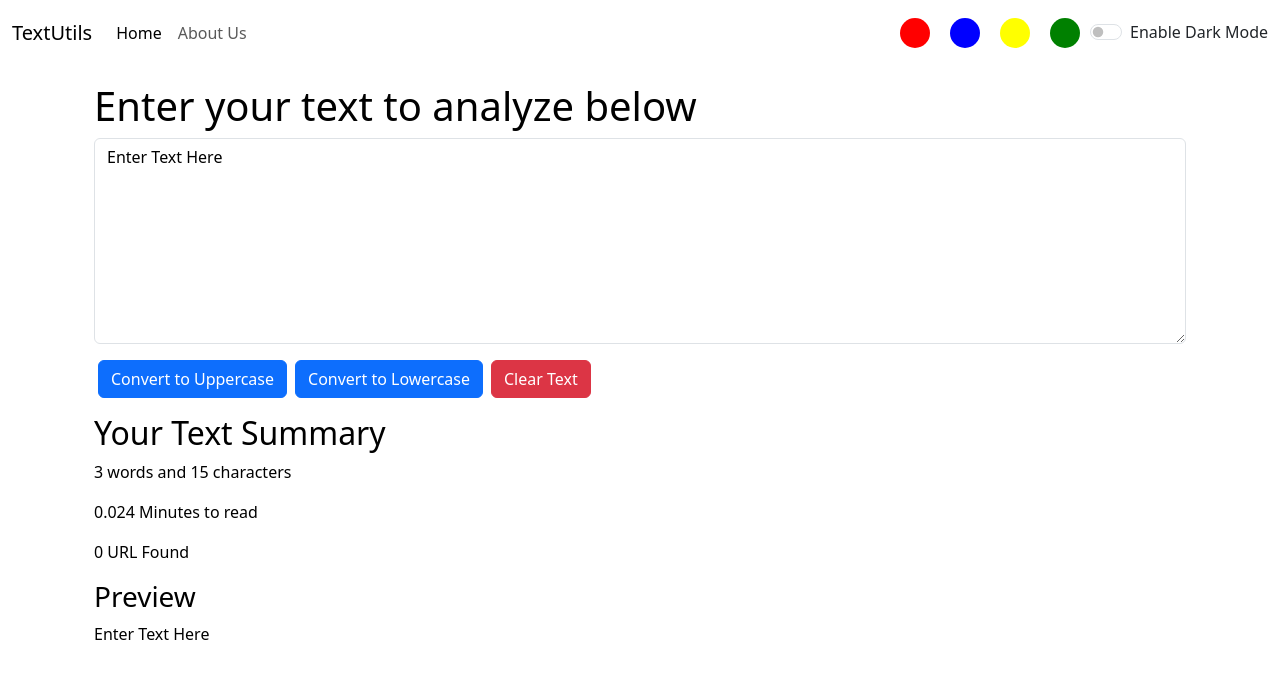
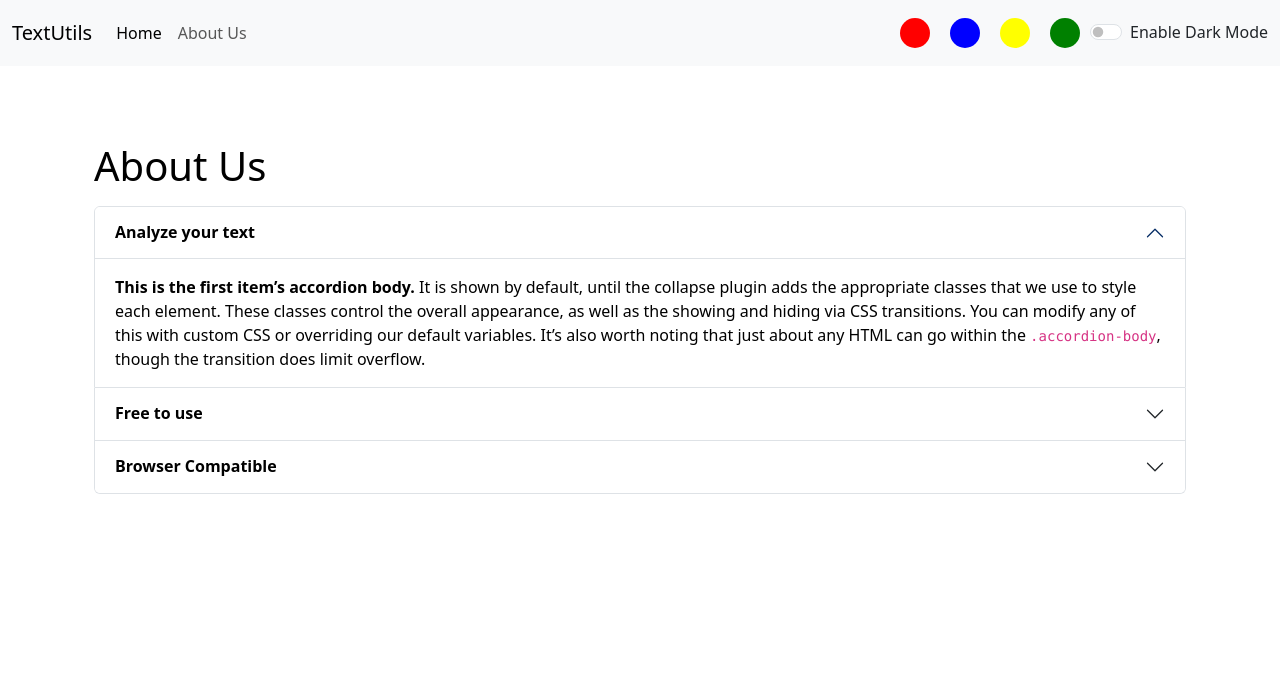
Before and after one commit to Darpan242003/my-app, a React (Vite) app: page /#/about in a window 1280 px wide. Before the commit this address led to /. Shown: the top 678 px of the page. Built offline with nearby package versions, Linux system fonts and the light colour scheme.

Commit message:
Fixed Issues

```diff
--- a/index.html
+++ b/index.html
@@ -4,10 +4,10 @@
     <meta charset="UTF-8" />
     <link rel="icon" type="image/svg+xml" href="./src/assets/favicon-16x16.png" />
     <meta name="viewport" content="width=device-width, initial-scale=1.0" />
-    <meta name="description" content="TextUtils is a utility which can be used to manipulate your text in the way you want.">
+    <meta name="description" content="TextUtils is a word counter and character counter utility which can be used to manipulate your text in the way you want. You can convert your text from uppercase to lowercase and lowercase to uppercase.">
     <!-- added description for better search engine optimization -->
     <link href="https://cdn.jsdelivr.net/npm/bootstrap@5.3.7/dist/css/bootstrap.min.css" rel="stylesheet" integrity="sha384-LN+7fdVzj6u52u30Kp6M/trliBMCMKTyK833zpbD+pXdCLuTusPj697FH4R/5mcr" crossorigin="anonymous">
-    <title>TextUtils</title>
+    <title>TextUtils Word Counter | Character Counter | Lowercase to Uppercase | Uppercase to Lowercase</title>
   </head>
   <body>
     <div id="root"></div>
--- a/src/App.jsx
+++ b/src/App.jsx
@@ -4,6 +4,12 @@ import About from './Components/About'
 import Navbar from './Components/Navbar'
 import TextForm from './Components/TextForm'
 import Alert from './Components/Alert'
+
+import {
+  HashRouter as Router,
+  Routes,
+  Route,
+} from "react-router-dom";
 
 function App() {
   const [mode, setMode] = useState('light') //use state to set the state as dark or light.
@@ -13,13 +19,13 @@ function App() {
       setMode('dark')
       document.body.style.backgroundColor = 'black' //changes background of body to black
       showAlert('Dark Mode has been enabled', 'success')
-      document.title = 'TextUtils - Dark Mode'
+      // document.title = 'TextUtils - Dark Mode'
     }
     else {
       setMode('light')
       document.body.style.backgroundColor = 'white' //changes background of body to black
       showAlert('Light Mode has been enabled', 'success')
-      document.title = 'TextUtils - Light Mode'
+      // document.title = 'TextUtils - Light Mode'
     }
   }//function to change mode.
 
@@ -36,12 +42,12 @@ function App() {
   }
 
   const backgroundYellow = () => {
-    document.body.style.backgroundColor = '#ffc107'
+    document.body.style.backgroundColor = '#f9d15a'
     setNavbarBg('#ffc107')
   }
 
   const backgroundGreen = () => {
-    document.body.style.backgroundColor = '#198754'
+    document.body.style.backgroundColor = '#06c46c'
     setNavbarBg('#198754')
   }
 
@@ -59,9 +65,9 @@ function App() {
 
   return (
     <>
-
+      <Router>
         {/* <Navbar /> */} {/*Here we haven't passed any props so it will render the defaultProps. */}
-      <Navbar title="TextUtils" aboutText="About Us" mode={mode} toggleMode={toggleMode} backgroundBlue={backgroundBlue} backgroundYellow={backgroundYellow} backgroundGreen={backgroundGreen} backgroundRed={backgroundRed} navbarBg={navbarBg}/> {/*pass the mode state and toggleMode function as prop with the variables of same name*/}
+        <Navbar title="TextUtils" aboutText="About Us" mode={mode} toggleMode={toggleMode} backgroundBlue={backgroundBlue} backgroundYellow={backgroundYellow} backgroundGreen={backgroundGreen} backgroundRed={backgroundRed} navbarBg={navbarBg} /> {/*pass the mode state and toggleMode function as prop with the variables of same name*/}
         {/* here variables title and aboutText are passed as props to Navbar component.  */}
 
         <Alert alert={alert} />
@@ -69,9 +75,14 @@ function App() {
         <div className="container my-3"> {/* container is bootstrap class to keep the component in the middle and add equal margin at all sides
       my-3: bootstrap class to add margin across y-axis*/}
           {/* Add Heading as a prop in the textform */}
-       <TextForm heading="Enter your text to analyze below" mode={mode} showAlert={showAlert}/>{/* pass the showAlert method in Textform*/}
-        {/* <About/> */}
+          <Routes>
+            <Route path='/about' element={<About mode={mode}/>}></Route>
+            <Route path='/' element={<TextForm heading="Try TextUtils - Word Counter, Character Counter" mode={mode} showAlert={showAlert} />}></Route>
+
+            {/* pass the showAlert method in Textform*/}
+          </Routes>
         </div>
+      </Router>
 
 
     </>
--- a/src/Components/About.jsx
+++ b/src/Components/About.jsx
@@ -1,34 +1,12 @@
-import React, { useState } from 'react'
+const About = (props) => {
 
-const About = () => {
+    const myStyle =
+        {
+            color: props.mode === 'dark' ? 'white' : 'black',
+            backgroundColor: props.mode === 'dark' ? 'black' : 'white'
+        }
 
-    const [myStyle, setMyStyle] = useState(
-        {
-            color: "black",
-            backgroundColor: "white",
-        }
-    )
-    // handle text in the button
-    const [btnText, setBtnText] = useState("Enable Dark Mode")
-    // function to toggle background color
-    const toggleStyle = () => {
-        if (myStyle.backgroundColor === 'white') {
-            setMyStyle(
-                {
-                    color: "white",
-                    backgroundColor: "black",
-                    border: "1px solid white"
-                }
-            ); setBtnText("Enable Light Mode")
-        } else {
-            setMyStyle(
-                {
-                    color: "black",
-                    backgroundColor: "white",
-                }
-            ); setBtnText("Enable Dark Mode")
-        }
-    }
+
 
     return (
         <div className='container' style={myStyle}>
@@ -37,7 +15,7 @@ const About = () => {
                 <div className="accordion-item" style={myStyle}>
                     <h2 className="accordion-header">
                         <button className="accordion-button" style={myStyle} type="button" data-bs-toggle="collapse" data-bs-target="#collapseOne" aria-expanded="true" aria-controls="collapseOne">
-                            Accordion Item #1
+                            <strong>Analyze your text</strong>
                         </button>
                     </h2>
                     <div id="collapseOne" className="accordion-collapse collapse show" data-bs-parent="#accordionExample">
@@ -49,7 +27,7 @@ const About = () => {
                 <div className="accordion-item" style={myStyle}>
                     <h2 className="accordion-header">
                         <button className="accordion-button collapsed" style={myStyle} type="button" data-bs-toggle="collapse" data-bs-target="#collapseTwo" aria-expanded="false" aria-controls="collapseTwo">
-                            Accordion Item #2
+                            <strong>Free to use</strong>
                         </button>
                     </h2>
                     <div id="collapseTwo" className="accordion-collapse collapse" data-bs-parent="#accordionExample">
@@ -61,7 +39,7 @@ const About = () => {
                 <div className="accordion-item" style={myStyle}>
                     <h2 className="accordion-header">
                         <button className="accordion-button collapsed" style={myStyle} type="button" data-bs-toggle="collapse" data-bs-target="#collapseThree" aria-expanded="false" aria-controls="collapseThree">
-                            Accordion Item #3
+                            <strong>Browser Compatible</strong>
                         </button>
                     </h2>
                     <div id="collapseThree" className="accordion-collapse collapse" data-bs-parent="#accordionExample">
@@ -71,10 +49,7 @@ const About = () => {
                     </div>
                 </div>
             </div>
-            <div className='container my-3'>
-                <button type="button" onClick={toggleStyle} class="btn btn-primary">{btnText}</button>
-                {/* Button to change background color */}
-            </div>
+
 
         </div>
     )
--- a/src/Components/Alert.jsx
+++ b/src/Components/Alert.jsx
@@ -3,9 +3,11 @@ import React from 'react'
 export default function Alert(props) {
     return (
 
-        props.alert && <div className={`alert alert-${props.alert.type} alert-dismissible fade show`} role="alert">
-        {/* && is used because default state of alert is null it provides logic that if prop.alert is "not null" then execute this. */}
-            <strong>{props.alert.type}</strong> : {props.alert.msg} {/*it will display the output in the form of "success: message"*/}
+        <div style={{minHeight: '60px'}}>
+            {props.alert && <div className={`alert alert-${props.alert.type} alert-dismissible fade show`} role="alert">
+                {/* && is used because default state of alert is null it provides logic that if prop.alert is "not null" then execute this. */}
+                <strong>{props.alert.type}</strong> : {props.alert.msg} {/*it will display the output in the form of "success: message"*/}
+            </div>}
         </div>
 
     )
--- a/src/Components/TextForm.jsx
+++ b/src/Components/TextForm.jsx
@@ -39,25 +39,26 @@ export default function TextForm(props) {
         return text.match(urlText)
     }
 
-    const [text, setText] = useState("Enter Text Here")
+    const [text, setText] = useState("")
     // text is a variable which will hold the default value "Enter Text Here"
     // setText is updating function of Text wherever it is present i.e. the text content will get updated through this function. all of this happens without reloading the page
     return (
         <>
             <div className='container' style={{ color: props.mode === 'dark' ? 'white' : 'black' }}/*style to change text color*/>
-                <h1>{props.heading}</h1> {/* heading prop accepted in TextForm */}
+                <h1 className='mb-3'>{props.heading}</h1> {/* heading prop accepted in TextForm */}
                 <div className="mb-3">
-                    <textarea className="form-control" onChange={handleOnChange} value={text} id="myBox" rows="8" style={{ backgroundColor: props.mode === 'dark' ? 'black' : 'white', color: props.mode === 'dark' ? 'white' : 'black' }}/*Javascript to style the text area by passing a style object in the form of ternary operator*/></textarea>
+                    <textarea className="form-control" onChange={handleOnChange} value={text} id="myBox" rows="8" style={{ backgroundColor: props.mode === 'dark' ? '#353232' : 'white', color: props.mode === 'dark' ? 'white' : 'black' }}/*Javascript to style the text area by passing a style object in the form of ternary operator*/></textarea>
                     {/* we have used value={text} which displays "Enter Text Here" in textarea */}
                 </div>
-                <button className="btn btn-primary mx-1" onClick={handleUpClick}>Convert to Uppercase</button>
-                <button className="btn btn-primary mx-1" onClick={handleLoClick}>Convert to Lowercase</button>
-                <button className="btn btn-danger mx-1" onClick={handleClearClick}>Clear Text</button>
+                <button disabled={text.length === 0}className="btn btn-primary mx-1 my-1" onClick={handleUpClick}>Convert to Uppercase</button>
+                <button disabled={text.length === 0}className="btn btn-primary mx-1 my-1" onClick={handleLoClick}>Convert to Lowercase</button>
+                <button disabled={text.length === 0}className="btn btn-danger mx-1 my-1" onClick={handleClearClick}>Clear Text</button>
                 {/* onClick={handleUpClick} whenever we click on the button handleUpClick function will invoke. */}
             </div>
             <div className="container my-3" style={{ color: props.mode === 'dark' ? 'white' : 'black' }}/*style to change text color*/>
                 <h2>Your Text Summary</h2>
                 <p>{text.split(" ").filter(word => word.trim() !== "").length} words and {text.length} characters</p>
+                {/* Or text.split(" ").filter((element)=>{return element.length() !== 0}) */}
                 <p>{text.split(" ").filter(word => word.trim() !== "").length * 0.008} Minutes to read</p>
                 <p>{extractUrl(text)?.length || 0} URL Found</p>
                 {/* The ? before .length is called optional chaining in JavaScript.
@@ -68,7 +69,7 @@ If it returns null or undefined, it does not throw an error—instead, it return
 This prevents runtime errors when you try to access .length on a value that might be null or undefined.*/}
                 {/* This above p-tag renders the number of urls extracted. */}
                 <h3>Preview</h3>
-                <p>{text.length>0 ? text: 'Enter some text here to preview'}</p>
+                <p>{text.length>0 ? text: 'Nothing to preview !!'}</p>
             </div>
         </>
     )
```
Also changed, not shown: src/Components/Navbar.jsx (+23 -8 lines), src/Components/Code_Explainer.txt. Lines whose indentation alone changed are shown as unchanged.
